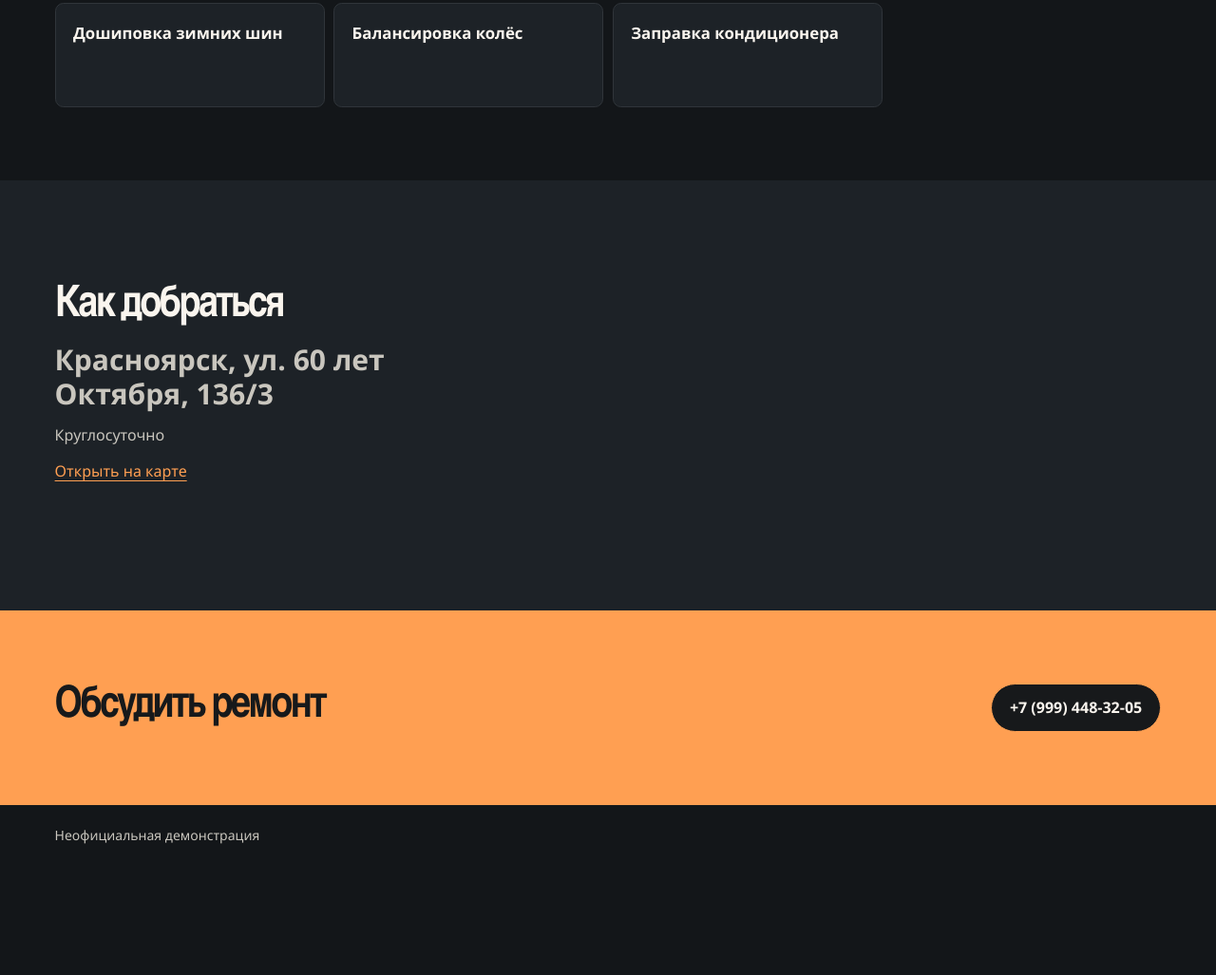
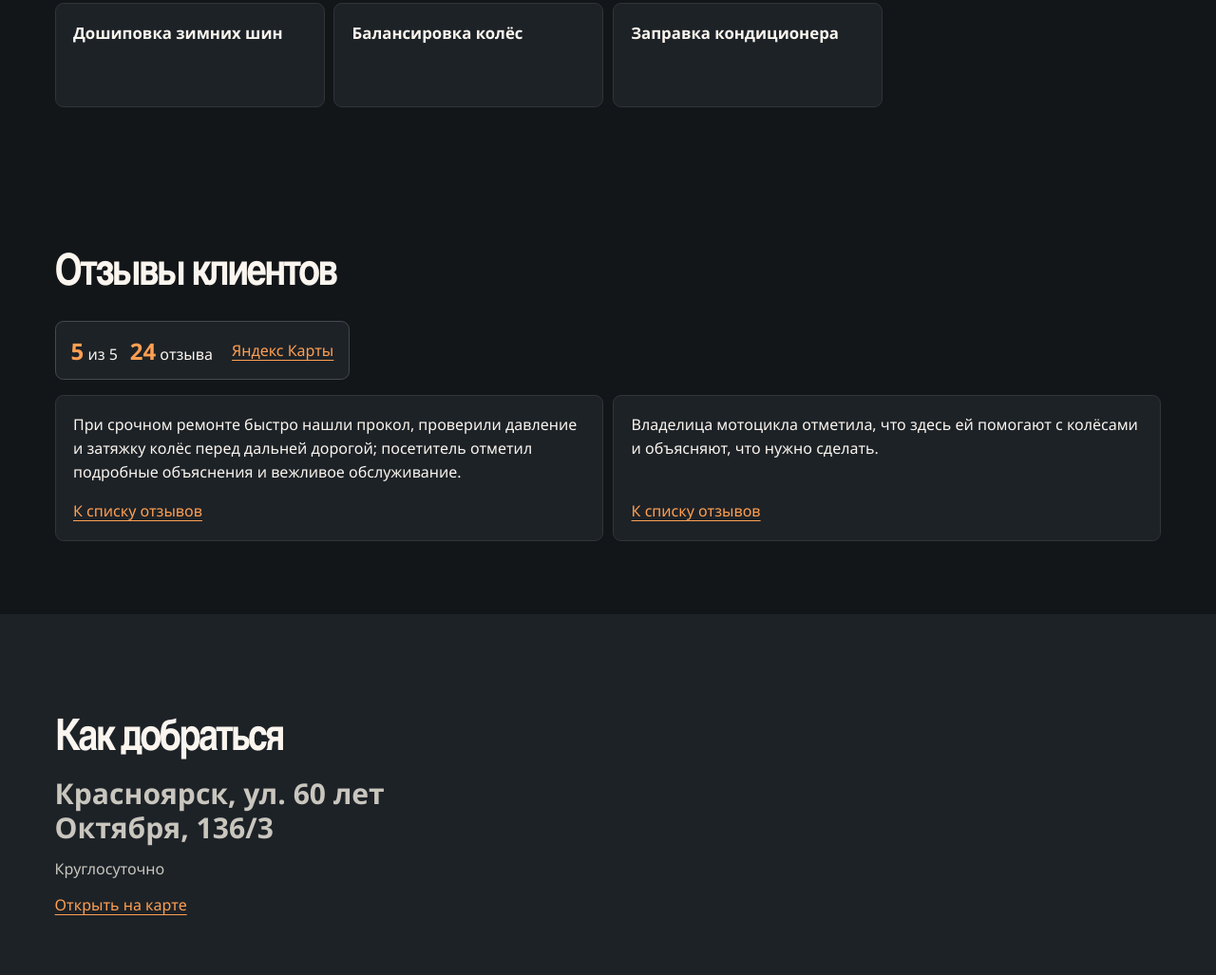
Before and after one commit to Vatsochek/demo-shinny-sindikat-krasnoyarsk, a plain HTML site: page index.html in a window 1280 px wide. Shown: the part 1162-2189 px from the top of the page at 95% size. Before the commit the page ends 2074 px from the top, so only its background shows below. Drawn offline with Linux system fonts and the light colour scheme.

Commit message:
Add services and linked Yandex reviews

```diff
--- a/index.html
+++ b/index.html
@@ -13,7 +13,7 @@
 <header class="garage-header garage-wrap">
   <a class="garage-brand" href="#main">Шинный синдикат</a>
   <nav aria-label="Разделы сайта">
-    <a href="#services">Услуги и цены</a><a href="#visit">Как добраться</a>
+    <a href="#services">Услуги и цены</a><a href="#reviews">Отзывы</a><a href="#visit">Как добраться</a>
   </nav>
 </header>
 <main id="main">
@@ -66,7 +66,19 @@
 
     </div>
   </section>
-
+  <section class="garage-wrap garage-section" id="reviews">
+    <div class="garage-section-intro"><h2>Отзывы клиентов</h2></div>
+    <a class="review-summary" href="https://yandex.com/maps/org/shinny_sindikat/121185554210/reviews/">
+    <span class="review-summary-values">
+      <span><strong>5</strong> из 5</span>
+      <span><strong>24</strong> отзыва</span>
+    </span>
+    <span class="review-summary-source">Яндекс Карты</span>
+  </a>
+    <ul class="garage-review-list">
+    <li><p>При срочном ремонте быстро нашли прокол, проверили давление и затяжку колёс перед дальней дорогой; посетитель отметил подробные объяснения и вежливое обслуживание.</p><a href="https://yandex.com/maps/org/shinny_sindikat/121185554210/reviews/">К списку отзывов</a></li>
+    <li><p>Владелица мотоцикла отметила, что здесь ей помогают с колёсами и объясняют, что нужно сделать.</p><a href="https://yandex.com/maps/org/shinny_sindikat/121185554210/reviews/">К списку отзывов</a></li></ul>
+  </section>
   <section class="garage-visit" id="visit">
     <div class="garage-wrap garage-section">
       <div class="garage-section-intro">
```
